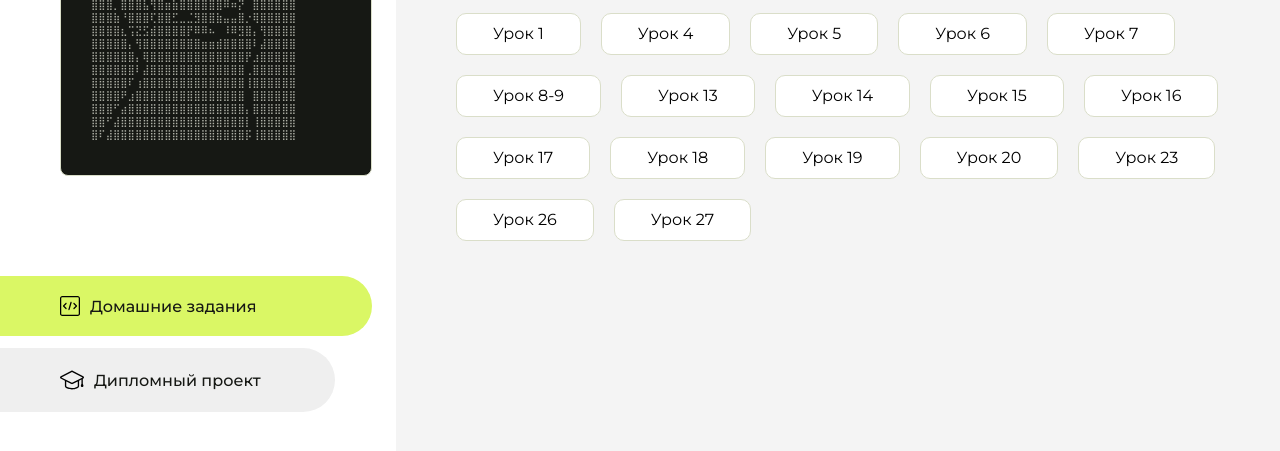
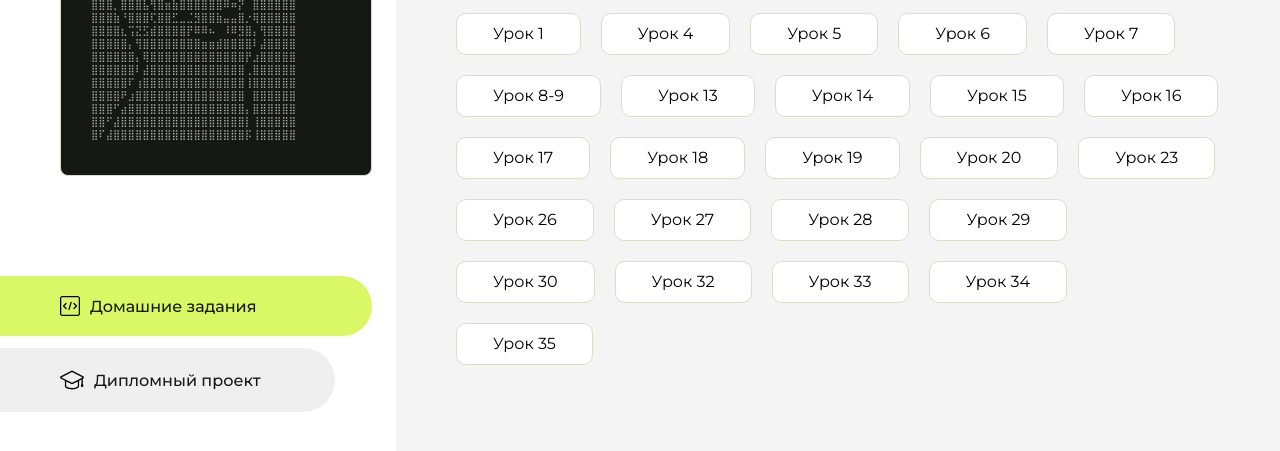
Before and after one commit to Sfirott/HomeWork, a plain HTML site: page index.html in a window 1280 px wide. Shown: the part 225-676 px from the top of the page. Drawn offline with Linux system fonts and the light colour scheme.

Commit message:
Update index.html

```diff
--- a/index.html
+++ b/index.html
@@ -170,6 +170,27 @@
                         <li class=" content__list-item">
                                         <a href="lesson27/index.html" target="_blank"">Урок 27</a>
                         </li>
+                        <li class=" content__list-item">
+                                        <a href="lesson28/index.html" target="_blank"">Урок 28</a>
+                        </li>
+                        <li class=" content__list-item">
+                                        <a href="lesson29/index.html" target="_blank"">Урок 29</a>
+                        </li>
+                        <li class=" content__list-item">
+                                        <a href="lesson30/index.html" target="_blank"">Урок 30</a>
+                        </li>
+                        <li class=" content__list-item">
+                                        <a href="lesson32/index.html" target="_blank"">Урок 32</a>
+                        </li>
+                        <li class=" content__list-item">
+                                        <a href="lesson33/index.html" target="_blank"">Урок 33</a>
+                        </li>
+                        <li class=" content__list-item">
+                                        <a href="lesson34/index.html" target="_blank"">Урок 34</a>
+                        </li>
+                        <li class=" content__list-item">
+                                        <a href="lesson35/index.html" target="_blank"">Урок 35</a>
+                        </li>
                     </ul>
                 </div>
                 <div class=" content__block hidden" id="diplomBlock">
```
